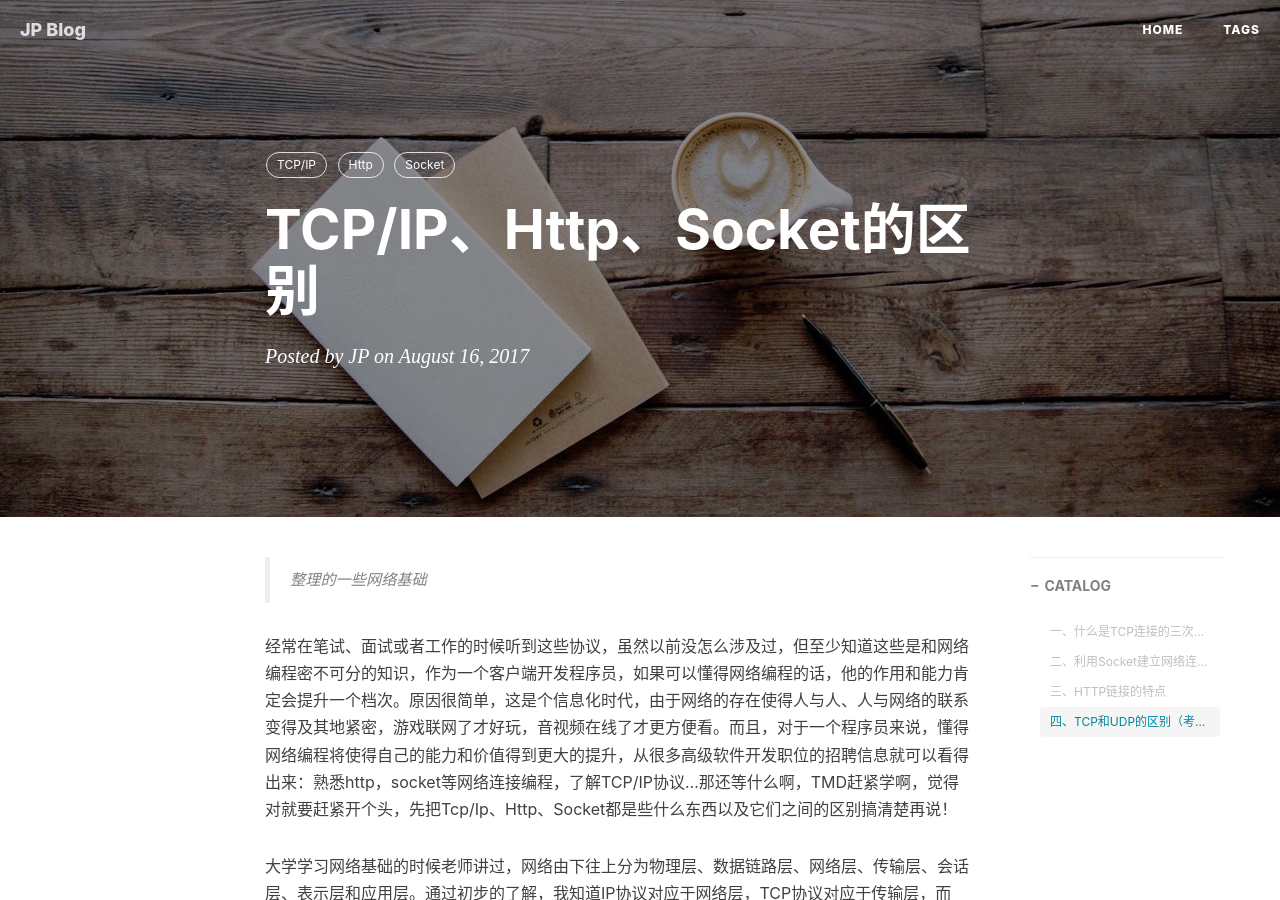
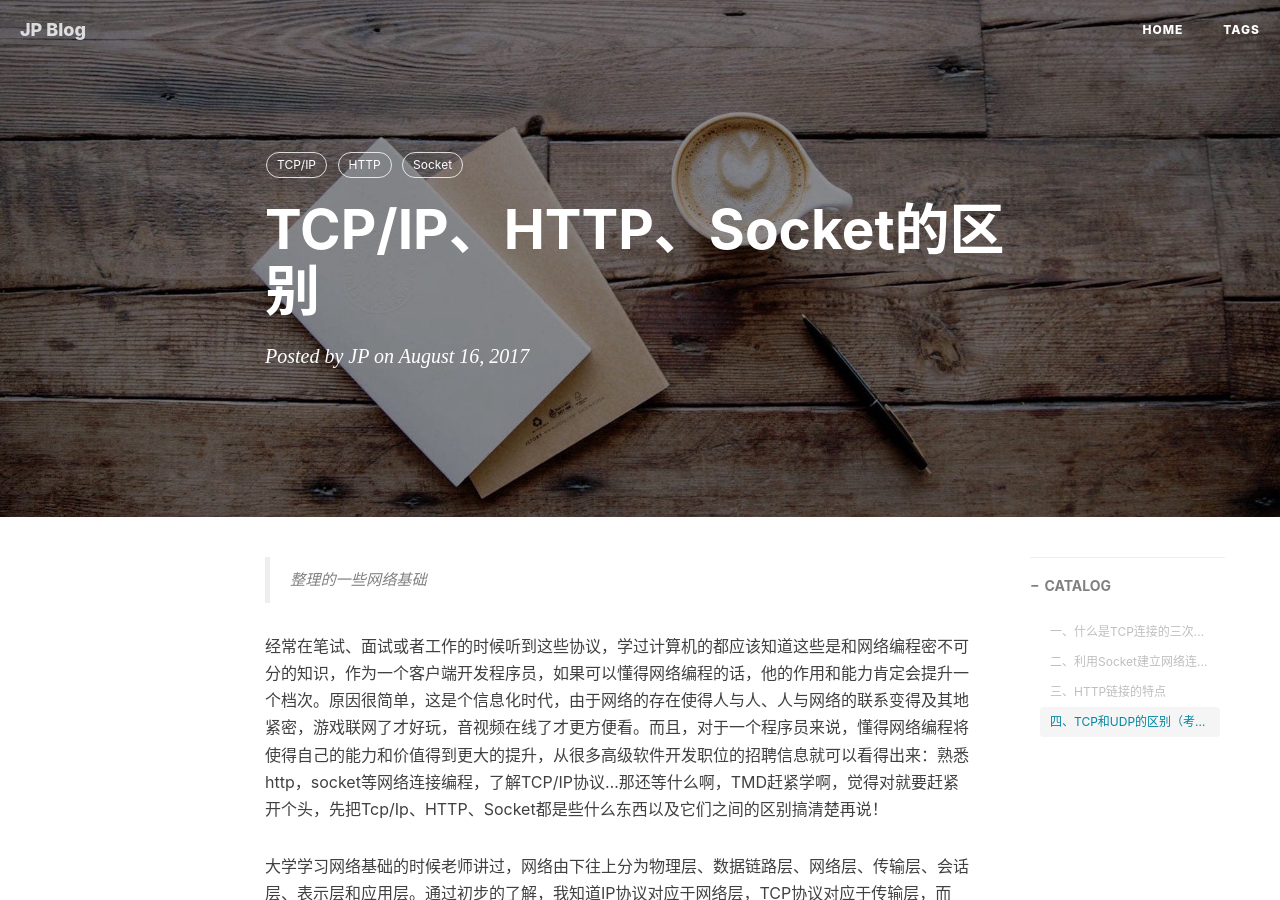
Before and after one commit to hongjiapeng/hongjiapeng.github.io, a Jekyll site: the page built from _posts/2017-08-16-计算机网络.md, in a window 1280 px wide and 900 px high. Built offline with Jekyll 4.4.1, drawn with Linux system fonts in a browser that asks for light colours; nearby versions of some CDN libraries; comment, search, counter and statistics services are not loaded.

Commit message:
modify blog

```diff
--- a/_posts/2017-08-16-计算机网络.md
+++ b/_posts/2017-08-16-计算机网络.md
@@ -1,6 +1,6 @@
 ---
 layout:     post
-title:      TCP/IP、Http、Socket的区别
+title:      TCP/IP、HTTP、Socket的区别
 subtitle:
 date:       2017-08-16
 author:     JP
@@ -8,14 +8,14 @@ header-img: img/post-bg-coffee.jpeg
 catalog: true
 tags:
     - TCP/IP
-    - Http
+    - HTTP
     - Socket
 
 ---
 
 >整理的一些网络基础
 
-经常在笔试、面试或者工作的时候听到这些协议，虽然以前没怎么涉及过，但至少知道这些是和网络编程密不可分的知识，作为一个客户端开发程序员，如果可以懂得网络编程的话，他的作用和能力肯定会提升一个档次。原因很简单，这是个信息化时代，由于网络的存在使得人与人、人与网络的联系变得及其地紧密，游戏联网了才好玩，音视频在线了才更方便看。而且，对于一个程序员来说，懂得网络编程将使得自己的能力和价值得到更大的提升，从很多高级软件开发职位的招聘信息就可以看得出来：熟悉http，socket等网络连接编程，了解TCP/IP协议...那还等什么啊，TMD赶紧学啊，觉得对就要赶紧开个头，先把Tcp/Ip、Http、Socket都是些什么东西以及它们之间的区别搞清楚再说！
+经常在笔试、面试或者工作的时候听到这些协议，学过计算机的都应该知道这些是和网络编程密不可分的知识，作为一个客户端开发程序员，如果可以懂得网络编程的话，他的作用和能力肯定会提升一个档次。原因很简单，这是个信息化时代，由于网络的存在使得人与人、人与网络的联系变得及其地紧密，游戏联网了才好玩，音视频在线了才更方便看。而且，对于一个程序员来说，懂得网络编程将使得自己的能力和价值得到更大的提升，从很多高级软件开发职位的招聘信息就可以看得出来：熟悉http，socket等网络连接编程，了解TCP/IP协议...那还等什么啊，TMD赶紧学啊，觉得对就要赶紧开个头，先把Tcp/Ip、HTTP、Socket都是些什么东西以及它们之间的区别搞清楚再说！
 
 大学学习网络基础的时候老师讲过，网络由下往上分为物理层、数据链路层、网络层、传输层、会话层、表示层和应用层。通过初步的了解，我知道IP协议对应于网络层，TCP协议对应于传输层，而HTTP协议对应于应用层，三者从本质上来说没有可比性，socket则是对TCP/IP协议的封装和应用（程序员层面上）。也可以说，TPC/IP协议是传输层协议，主要解决数据如何在网络中传输，而HTTP是应用层协议，主要解决如何包装数据。关于TCP/IP和HTTP协议的关系，网络有一段比较容易理解的介绍：
 
--- a/about.html
+++ b/about.html
@@ -20,7 +20,6 @@
     </p>
     <p>
         确定了目标之后你成功了10%，但是剩下的90%之中，多数是坚持不懈的努力，你会遇到迷茫、遇到挫折，此时不要放弃，回忆你立定目标的决心，成功就在你眼前！习惯很容易养成，一件事情，只要你能咬牙坚持10天，它自然就成了习惯！
-        现代人变得越来越浮躁，不妨静下心来用音乐洗礼你的心灵！
     </p>
     <!-- <div>
         <object width="340" height="86" data="http://music.163.com/style/swf/widget.swf?sid=3951353&type=2&auto=0&width=320&height=66" type="application/x-shockwave-flash"></object>
```
Also changed, not shown: _posts/2018-04-22-英语早读.md (renamed from _posts/2018-04-20-英语早读.md, +18 -1 lines).
